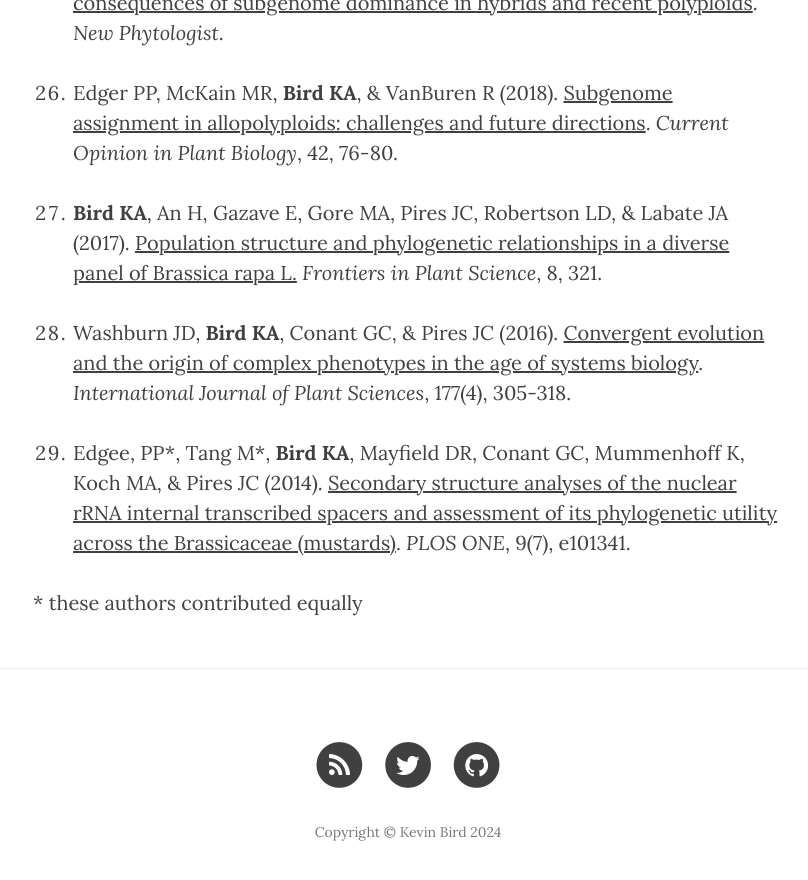
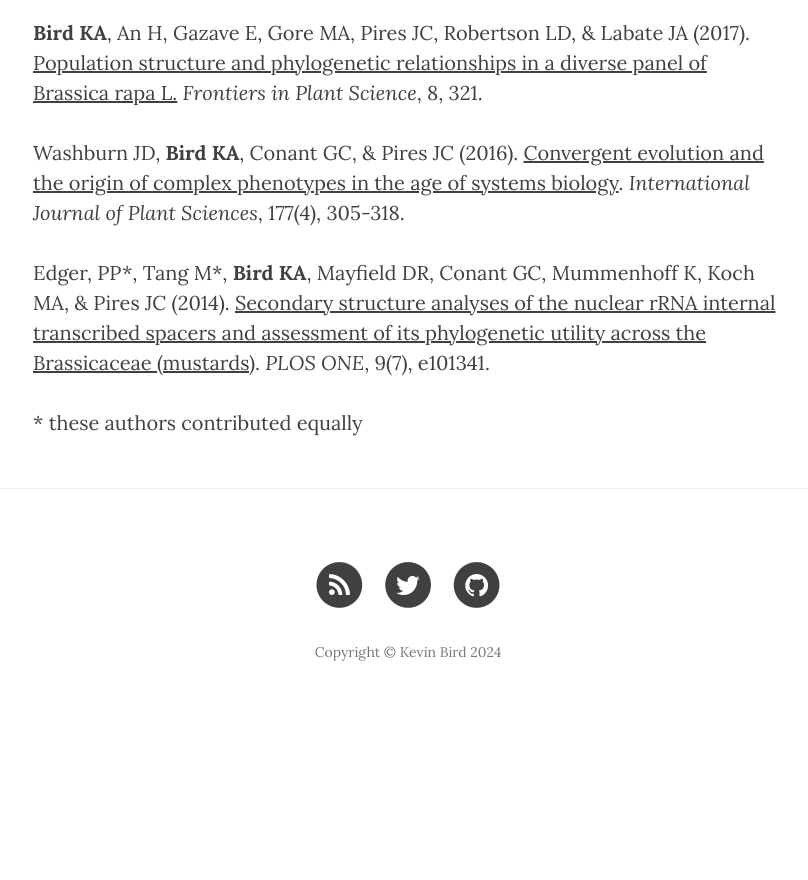
Before and after one commit to KevinABird/KevinABird.github.io, a Jekyll site: the page built from 4_publications.md, in a window 1280 px wide and 900 px high, scrolled down 4204 px. Shown: the top 880 px of the window, without its empty margins (232-1040 px from the left). Built offline with Jekyll 4.4.1, drawn with Linux system fonts in a browser that asks for light colours; nearby versions of some CDN libraries; after the commit the page ends 4932 px from its top, so only the background shows below that; some of the changed lines change nothing that is shown.

Commit message:
Update 4_publications.md

```diff
--- a/4_publications.md
+++ b/4_publications.md
@@ -3,65 +3,65 @@
 title: "Publications"
 header-img: "img/Banner1-1.jpg"
 ---
-29. Monroe JG, Chaehee L, Quiroz D, Lensink M ,Oya S, Davis M, Long E, **Bird KA**, Pierce A, Zhao K, Runcie D. (2024) [Convergent evolution of epigenome recruited DNA repair across the tree of life.](https://doi.org/10.1101/2024.10.15.618488) *Biorxiv*
+Monroe JG, Chaehee L, Quiroz D, Lensink M ,Oya S, Davis M, Long E, **Bird KA**, Pierce A, Zhao K, Runcie D. (2024) [Convergent evolution of epigenome recruited DNA repair across the tree of life.](https://doi.org/10.1101/2024.10.15.618488) *Biorxiv*
 
-28. **Bird KA**, Brock JR, Grabowski PP, Harder AM, Shu S, Barry K, Boston L, Daum C, Guo J, Lipzen A, Walstead R, Grimwood J, Schmutz J, Lu C, Comai L, McKay JK, Pires JC, Edger PP, Lovell JT, Kliebenstein DJ, (In Revision) [Allopolyploidy expanded gene content but not pangenomic variation in the hexaploid oilseed Camelina sativa.](https://doi.org/10.1101/2024.08.13.607619) *Biorxiv*.
+**Bird KA**, Brock JR, Grabowski PP, Harder AM, Shu S, Barry K, Boston L, Daum C, Guo J, Lipzen A, Walstead R, Grimwood J, Schmutz J, Lu C, Comai L, McKay JK, Pires JC, Edger PP, Lovell JT, Kliebenstein DJ, (In Revision) [Allopolyploidy expanded gene content but not pangenomic variation in the hexaploid oilseed Camelina sativa.](https://doi.org/10.1101/2024.08.13.607619) *Biorxiv*.
 
-27. Brock JR, **Bird KA**, Platts AE, Gomez-Cano F, Gupta SK, Palos K, Railey CE, Teresi SJ, Yun Lee S, Lundback MM, Pawlowski EG, Nelson ADL, Grotewold E, Edger PP. (2024) [Exploring genetic diversity, population structure, and subgenome differences in the allopolyploid Camelina sativa: Implications for future breeding and research studies.](https://doi.org/10.1093/hr/uhae247)  *Horticulture Research*. uhae247
+Brock JR, **Bird KA**, Platts AE, Gomez-Cano F, Gupta SK, Palos K, Railey CE, Teresi SJ, Yun Lee S, Lundback MM, Pawlowski EG, Nelson ADL, Grotewold E, Edger PP. (2024) [Exploring genetic diversity, population structure, and subgenome differences in the allopolyploid Camelina sativa: Implications for future breeding and research studies.](https://doi.org/10.1093/hr/uhae247)  *Horticulture Research*. uhae247
 
-26. **Bird KA**, Jackson JP, Winston AS. (2024). [Confronting scientific racism in psychology: Lessons from evolutionary biology and genetics.](https://psycnet.apa.org/doi/10.1037/amp0001228) American Psychologist, 79(4), 497–508. (Part of Special Issue: Dismantling racism in the field of psychology and beyond)
+**Bird KA**, Jackson JP, Winston AS. (2024). [Confronting scientific racism in psychology: Lessons from evolutionary biology and genetics.](https://psycnet.apa.org/doi/10.1037/amp0001228) American Psychologist, 79(4), 497–508. (Part of Special Issue: Dismantling racism in the field of psychology and beyond)
 
-25. **Bird KA**, & Carlson J. (2024). [Typological thinking in human genomics research contributes to the production and prominence of scientific racism.](https://doi.org/10.3389/fgene.2024.1345631) *Frontiers in Genetics*, 15, 1345631.
+**Bird KA**, & Carlson J. (2024). [Typological thinking in human genomics research contributes to the production and prominence of scientific racism.](https://doi.org/10.3389/fgene.2024.1345631) *Frontiers in Genetics*, 15, 1345631.
 
-24. Xu MRX\*, Liao ZY\*, Brock JR\*, Kang D\*, Li GY, Chen ZQ, Wang YH, Gao ZN, Agarwal G, Wei KHC, Shao F, Pang S, Platts AE, van de Velde J, Lin HM, Teresi SJ, **Bird KA**, Niederhuth CE, Xu JG, Yu GH , Yang JY, Dai SF, Nelson A, Braasch I, Zhang XG, Schartl M, Edger PP, Han MJ, Zhang HH. (2023) [Maternal dominance contributes to subgenome differentiation in allopolyploid fishes.](https://doi.org/10.1038/s41467-023-43740-y) *Nature Communications*. 14, 8357]
+Xu MRX\*, Liao ZY\*, Brock JR\*, Kang D\*, Li GY, Chen ZQ, Wang YH, Gao ZN, Agarwal G, Wei KHC, Shao F, Pang S, Platts AE, van de Velde J, Lin HM, Teresi SJ, **Bird KA**, Niederhuth CE, Xu JG, Yu GH , Yang JY, Dai SF, Nelson A, Braasch I, Zhang XG, Schartl M, Edger PP, Han MJ, Zhang HH. (2023) [Maternal dominance contributes to subgenome differentiation in allopolyploid fishes.](https://doi.org/10.1038/s41467-023-43740-y) *Nature Communications*. 14, 8357]
 
-23. Roseman CC & **Bird KA**. (2023). [Between-group heritability and the status of hereditarianism as an evolutionary science.](https://doi.org/10.1101/2023.12.18.572247) *BioRxiv*
+Roseman CC & **Bird KA**. (2023). [Between-group heritability and the status of hereditarianism as an evolutionary science.](https://doi.org/10.1101/2023.12.18.572247) *BioRxiv*
 
-22. **Bird KA** (2023) [What's DNA got to say about who you are? Review of: Ancestry reimagined: Dismantling the myth of genetic ethnicities. 2023. By Kostas Kampourakis (Ed.), New York, NY: Oxford University Press. 248pp. 29.99/ 40.00 (ebook/hbk). ISBN: 9780197656341](https://doi.org/10.1002/ajpa.24813). *American Journal of Biological Anthropology*.
+**Bird KA** (2023) [What's DNA got to say about who you are? Review of: Ancestry reimagined: Dismantling the myth of genetic ethnicities. 2023. By Kostas Kampourakis (Ed.), New York, NY: Oxford University Press. 248pp. 29.99/ 40.00 (ebook/hbk). ISBN: 9780197656341](https://doi.org/10.1002/ajpa.24813). *American Journal of Biological Anthropology*.
 
-21. **Bird KA**, Pires JC, VanBuren R, Xiong Z, & Edger PP. (2023).[Dosage-sensitivity shapes how genes transcriptionally respond to allopolyploidy and homoeologous exchange in resynthesized Brassica napus. ](https://academic.oup.com/genetics/advance-article/doi/10.1093/genetics/iyad114/7203653) *GENETICS*, p.iyad114.
+**Bird KA**, Pires JC, VanBuren R, Xiong Z, & Edger PP. (2023).[Dosage-sensitivity shapes how genes transcriptionally respond to allopolyploidy and homoeologous exchange in resynthesized Brassica napus. ](https://academic.oup.com/genetics/advance-article/doi/10.1093/genetics/iyad114/7203653) *GENETICS*, p.iyad114.
 
-20. De Meyer S, Cruz DF, De Swaef T, Lootens P, De Block J, **Bird KA**, ... & Maere S. (2023). [Predicting yield of individual field-grown rapeseed plants from rosette-stage leaf gene expression](https://journals.plos.org/ploscompbiol/article?id=10.1371/journal.pcbi.1011161). *PLOS Computational Biology*, 19(5), e1011161.
+De Meyer S, Cruz DF, De Swaef T, Lootens P, De Block J, **Bird KA**, ... & Maere S. (2023). [Predicting yield of individual field-grown rapeseed plants from rosette-stage leaf gene expression](https://journals.plos.org/ploscompbiol/article?id=10.1371/journal.pcbi.1011161). *PLOS Computational Biology*, 19(5), e1011161.
 
-19. **Bird KA**, MacKenzie Jacobs M*,,Sebolt A, Rhoades K, Alger EI, Colle M, Alekman ML, Bies PK,  Cario AJ, Chigurupat RS, Collazo DR, Finley S, Garland B, Hein KM, Hicks J, Hillenberg AR, Kado LI, Kilian VR, Longueuil PF, Mahesha V, Mervak C, Munsell K,Patel RM, Peters NML, Steffes MO, Suryadevara S, Thummalapally A, Urban G, Walia AK, Wirsing TB, McKain MR, Iezzoni AF, Edger PP. (2022) [Parental origins of the cultivated tetraploid sour cherry (Prunus cerasus L.)](https://doi.org/10.1002/ppp3.10267). Plants, People, Planet, 4( 5), 444– 450
+**Bird KA**, MacKenzie Jacobs M*,,Sebolt A, Rhoades K, Alger EI, Colle M, Alekman ML, Bies PK,  Cario AJ, Chigurupat RS, Collazo DR, Finley S, Garland B, Hein KM, Hicks J, Hillenberg AR, Kado LI, Kilian VR, Longueuil PF, Mahesha V, Mervak C, Munsell K,Patel RM, Peters NML, Steffes MO, Suryadevara S, Thummalapally A, Urban G, Walia AK, Wirsing TB, McKain MR, Iezzoni AF, Edger PP. (2022) [Parental origins of the cultivated tetraploid sour cherry (Prunus cerasus L.)](https://doi.org/10.1002/ppp3.10267). Plants, People, Planet, 4( 5), 444– 450
 
-18. Yim, WC, Swain ML, Ma D, An H, **Bird KA**, Curdie DD, ... & Zhang X.(2022). [The final piece of the Triangle of U: Evolution of the tetraploid Brassica carinata genome](https://doi.org/10.1093/plcell/koac249). *The Plant Cell*.
+Yim, WC, Swain ML, Ma D, An H, **Bird KA**, Curdie DD, ... & Zhang X.(2022). [The final piece of the Triangle of U: Evolution of the tetraploid Brassica carinata genome](https://doi.org/10.1093/plcell/koac249). *The Plant Cell*.
 
-17. Fuentes A & **Bird KA** (2022) [Heritability is a poor, if not unhelpful, measure of complex human behavioral processes](https://doi.org/10.1017/S0140525X21001564).
+Fuentes A & **Bird KA** (2022) [Heritability is a poor, if not unhelpful, measure of complex human behavioral processes](https://doi.org/10.1017/S0140525X21001564).
 *Behavioral and Brain Sciences*. 45, E162.
 
-16. **Bird KA**, Hardigan MA, Ragsdale AP, Knapp SJ, VanBuren R, & Edger PP (2021). [Diversification, Spread, and Admixture of Octoploid Strawberry in the Western Hemisphere](https://doi.org/10.1002/ajb2.1776). *American Journal of Botany*.
+**Bird KA**, Hardigan MA, Ragsdale AP, Knapp SJ, VanBuren R, & Edger PP (2021). [Diversification, Spread, and Admixture of Octoploid Strawberry in the Western Hemisphere](https://doi.org/10.1002/ajb2.1776). *American Journal of Botany*.
 
-15. Hardigan MA, Lorant A, Pincot DD, Feldmann MJ, Famula RA, Acharya CB, Lee S, Verma S, Whitaker VM, Bassil N, Zurn J, Cole GS, **Bird KA**, Edger PP, & Knapp SJ (2021). [Unraveling the complex hybrid ancestry and domestication history of cultivated strawberry.](https://doi.org/10.1093/molbev/msab024) *Molecular Biology and Evolution*, 38(6), 2285-2305.
+Hardigan MA, Lorant A, Pincot DD, Feldmann MJ, Famula RA, Acharya CB, Lee S, Verma S, Whitaker VM, Bassil N, Zurn J, Cole GS, **Bird KA**, Edger PP, & Knapp SJ (2021). [Unraveling the complex hybrid ancestry and domestication history of cultivated strawberry.](https://doi.org/10.1093/molbev/msab024) *Molecular Biology and Evolution*, 38(6), 2285-2305.
 
-14. McAlvay AC, Ragsdale AP, Mabry ME, Qi X, **Bird KA**, Velasco P, An H, Pires JC, & Emshwiller E (2021). [Brassica Rapa domestication: untangling wild and feral forms and convergence of crop morphotypes.](https://doi.org/10.1093/molbev/msab108) *Molecular Biology and Evolution*. msab108
+McAlvay AC, Ragsdale AP, Mabry ME, Qi X, **Bird KA**, Velasco P, An H, Pires JC, & Emshwiller E (2021). [Brassica Rapa domestication: untangling wild and feral forms and convergence of crop morphotypes.](https://doi.org/10.1093/molbev/msab108) *Molecular Biology and Evolution*. msab108
 
-13. **Bird KA**.(2021). [No support for the hereditarian hypothesis of the Black-white achievement gap using polygenic scores and tests for divergent selection.](https://doi.org/10.1002/ajpa.24216) *American Journal of Physical Anthropology*. 175: 465– 476
+**Bird KA**.(2021). [No support for the hereditarian hypothesis of the Black-white achievement gap using polygenic scores and tests for divergent selection.](https://doi.org/10.1002/ajpa.24216) *American Journal of Physical Anthropology*. 175: 465– 476
 
-12. **Bird KA**, Niederhuth C, Ou S, Gehan M, Pires JC, Xiong Z, VanBuren R, Edger PP (2021) [Replaying the evolutionary tape to investigate subgenome dominance in allopolyploid Brassica napus](https://nph.onlinelibrary.wiley.com/doi/10.1111/nph.17137). *New Phytologist*. 230(1), 354-371.
+**Bird KA**, Niederhuth C, Ou S, Gehan M, Pires JC, Xiong Z, VanBuren R, Edger PP (2021) [Replaying the evolutionary tape to investigate subgenome dominance in allopolyploid Brassica napus](https://nph.onlinelibrary.wiley.com/doi/10.1111/nph.17137). *New Phytologist*. 230(1), 354-371.
 
-11. Tichko P, **Bird KA**, Kohn G (2021). [Beyond “consistent with” adaptation: Is there a robust test for music adaptation?](https://www.cambridge.org/core/journals/behavioral-and-brain-sciences/article/beyond-consistent-with-adaptation-is-there-a-robust-test-for-music-adaptation/744A88E0A16328BA302FD0D2349C140E) Behavioral and Brain Sciences, 44, E115. doi:10.1017/S0140525X20001132
+Tichko P, **Bird KA**, Kohn G (2021). [Beyond “consistent with” adaptation: Is there a robust test for music adaptation?](https://www.cambridge.org/core/journals/behavioral-and-brain-sciences/article/beyond-consistent-with-adaptation-is-there-a-robust-test-for-music-adaptation/744A88E0A16328BA302FD0D2349C140E) Behavioral and Brain Sciences, 44, E115. doi:10.1017/S0140525X20001132
 
-10. Turner-Hissong SD, **Bird KA**, Lipka AE, King EG, Beissinger TM, & Angelovici R. (2020). [Genomic prediction informed by biological processes expands our understanding of the genetic architecture underlying free amino acid traits in dry Arabidopsis seeds](https://www.g3journal.org/content/10/11/4227.abstract). *G3: Genes, Genomes, Genetics*, 10(11), 4227-4239.
+Turner-Hissong SD, **Bird KA**, Lipka AE, King EG, Beissinger TM, & Angelovici R. (2020). [Genomic prediction informed by biological processes expands our understanding of the genetic architecture underlying free amino acid traits in dry Arabidopsis seeds](https://www.g3journal.org/content/10/11/4227.abstract). *G3: Genes, Genomes, Genetics*, 10(11), 4227-4239.
 
-9. Hardigan, MA, Feldmann, MJ, Lorant, A, **Bird, KA**, Famula, R, Acharya, C, ... & Knapp, SJ (2020). [Genome Synteny Has Been Conserved Among the Octoploid Progenitors of Cultivated Strawberry Over Millions of Years of Evolution](https://www.frontiersin.org/articles/10.3389/fpls.2019.01789/full?&utm_source=Email_to_authors_&utm_medium=Email&utm_content=T1_11.5e1_author&utm_campaign...). *Frontiers in Plant Science*, 10, 1789.
+Hardigan, MA, Feldmann, MJ, Lorant, A, **Bird, KA**, Famula, R, Acharya, C, ... & Knapp, SJ (2020). [Genome Synteny Has Been Conserved Among the Octoploid Progenitors of Cultivated Strawberry Over Millions of Years of Evolution](https://www.frontiersin.org/articles/10.3389/fpls.2019.01789/full?&utm_source=Email_to_authors_&utm_medium=Email&utm_content=T1_11.5e1_author&utm_campaign...). *Frontiers in Plant Science*, 10, 1789.
 
-8. Barbey C, Lee S, Verma S, **Bird KA**, Yocca AE, Edger PP, Knapp SJ, Whitaker VM and Folta KM.
+Barbey C, Lee S, Verma S, **Bird KA**, Yocca AE, Edger PP, Knapp SJ, Whitaker VM and Folta KM.
 *G3: Genes, Genomes, Genetics.* (2019) [Disease Resistance Genetics and Genomics in Octoploid Strawberry](https://www.g3journal.org/content/early/2019/08/16/g3.119.400597). colume 9, 3315-3332 https://doi.org/10.1534/g3.119.400597
 
-7. Edger PP, Poorten TJ, VanBuren R, Hardigan MA, Colle M,  McKain MR, Smith RD,  Teresi SJ, Nelson ADL, Wai CM, Alger EI, **Bird KA**, Yocca AE, Pumplin N, Ou S, Ben-Zvi G, Brodt A, Baruch K, Swale T, Shiue L, Acharya CB,  Cole GS, Mower JP, Childs KL, Jiang N, Lyons E, Freeling M, Puzey JR & Knapp SJ.  (2019) [Origin and evolution of the octoploid strawberry genome](https://www.nature.com/articles/s41588-019-0356-4). *Nature Genetics*, volume 51, 541–547
+Edger PP, Poorten TJ, VanBuren R, Hardigan MA, Colle M,  McKain MR, Smith RD,  Teresi SJ, Nelson ADL, Wai CM, Alger EI, **Bird KA**, Yocca AE, Pumplin N, Ou S, Ben-Zvi G, Brodt A, Baruch K, Swale T, Shiue L, Acharya CB,  Cole GS, Mower JP, Childs KL, Jiang N, Lyons E, Freeling M, Puzey JR & Knapp SJ.  (2019) [Origin and evolution of the octoploid strawberry genome](https://www.nature.com/articles/s41588-019-0356-4). *Nature Genetics*, volume 51, 541–547
 
-6. Colle M, Leisner CP, Wai CM, Ou S, **Bird KA**, Wang J, Wisecaver JH, Yocca AE, Alger EI, Tang H, Xiong Z, Callow P, Ben-Zvi G, Brodt A, Baruch K, Swale T, Shiue L,  Song G,  Childs KL, Schilmiller A, Vorsa N,Buell CR, VanBuren R, Jiang N, Edger PP. (2019) [Haplotype-phased genome and evolution of phytonutrient pathways of tetraploid blueberry](https://academic.oup.com/gigascience/advance-article/doi/10.1093/gigascience/giz012/5304886). *GigaScience*, giz012.
+Colle M, Leisner CP, Wai CM, Ou S, **Bird KA**, Wang J, Wisecaver JH, Yocca AE, Alger EI, Tang H, Xiong Z, Callow P, Ben-Zvi G, Brodt A, Baruch K, Swale T, Shiue L,  Song G,  Childs KL, Schilmiller A, Vorsa N,Buell CR, VanBuren R, Jiang N, Edger PP. (2019) [Haplotype-phased genome and evolution of phytonutrient pathways of tetraploid blueberry](https://academic.oup.com/gigascience/advance-article/doi/10.1093/gigascience/giz012/5304886). *GigaScience*, giz012.
 
-5. **Bird KA**, VanBuren R, Puzey JR, & Edger PP (2018). [The causes and consequences of subgenome dominance in hybrids and recent polyploids](https://nph.onlinelibrary.wiley.com/doi/abs/10.1111/nph.15256). *New Phytologist*.
+**Bird KA**, VanBuren R, Puzey JR, & Edger PP (2018). [The causes and consequences of subgenome dominance in hybrids and recent polyploids](https://nph.onlinelibrary.wiley.com/doi/abs/10.1111/nph.15256). *New Phytologist*.
 
-4. Edger PP, McKain MR, **Bird KA**, & VanBuren R (2018). [Subgenome assignment in allopolyploids: challenges and future directions](https://www.sciencedirect.com/science/article/pii/S1369526617301310). *Current Opinion in Plant Biology*, 42, 76-80.
+Edger PP, McKain MR, **Bird KA**, & VanBuren R (2018). [Subgenome assignment in allopolyploids: challenges and future directions](https://www.sciencedirect.com/science/article/pii/S1369526617301310). *Current Opinion in Plant Biology*, 42, 76-80.
 
-3. **Bird KA**, An H, Gazave E, Gore MA, Pires JC, Robertson LD, & Labate JA (2017). [Population structure and phylogenetic relationships in a diverse panel of Brassica rapa L.](https://www.frontiersin.org/articles/10.3389/fpls.2017.00321/full) *Frontiers in Plant Science*, 8, 321.
+**Bird KA**, An H, Gazave E, Gore MA, Pires JC, Robertson LD, & Labate JA (2017). [Population structure and phylogenetic relationships in a diverse panel of Brassica rapa L.](https://www.frontiersin.org/articles/10.3389/fpls.2017.00321/full) *Frontiers in Plant Science*, 8, 321.
 
-2. Washburn JD, **Bird KA**, Conant GC, & Pires JC (2016). [Convergent evolution and the origin of complex phenotypes in the age of systems biology](https://www.journals.uchicago.edu/doi/abs/10.1086/686009). *International Journal of Plant Sciences*, 177(4), 305-318.
+Washburn JD, **Bird KA**, Conant GC, & Pires JC (2016). [Convergent evolution and the origin of complex phenotypes in the age of systems biology](https://www.journals.uchicago.edu/doi/abs/10.1086/686009). *International Journal of Plant Sciences*, 177(4), 305-318.
 
-1. Edgee, PP\*, Tang M\*, **Bird KA**, Mayfield DR, Conant GC, Mummenhoff K, Koch MA, & Pires JC (2014). [Secondary structure analyses of the nuclear rRNA internal transcribed spacers and assessment of its phylogenetic utility across the Brassicaceae (mustards)](http://journals.plos.org/plosone/article?id=10.1371/journal.pone.0101341). *PLOS ONE*, 9(7), e101341.
+Edger, PP\*, Tang M\*, **Bird KA**, Mayfield DR, Conant GC, Mummenhoff K, Koch MA, & Pires JC (2014). [Secondary structure analyses of the nuclear rRNA internal transcribed spacers and assessment of its phylogenetic utility across the Brassicaceae (mustards)](http://journals.plos.org/plosone/article?id=10.1371/journal.pone.0101341). *PLOS ONE*, 9(7), e101341.
 
 
 \* these authors contributed equally
```
